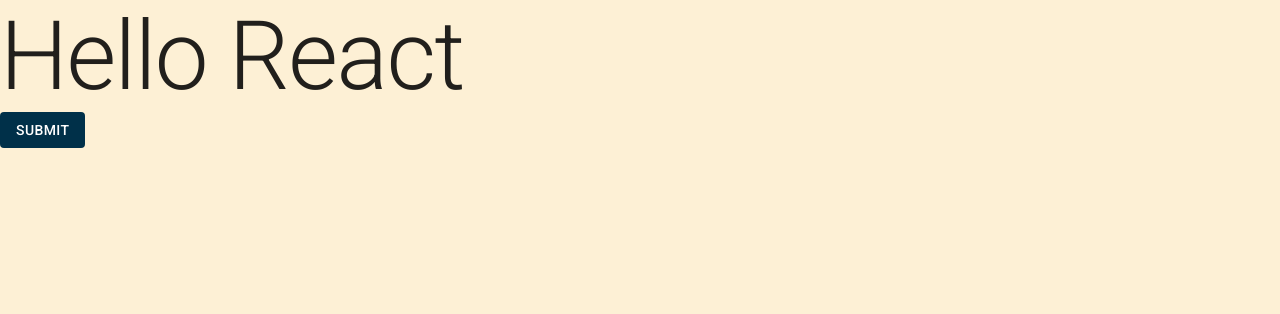
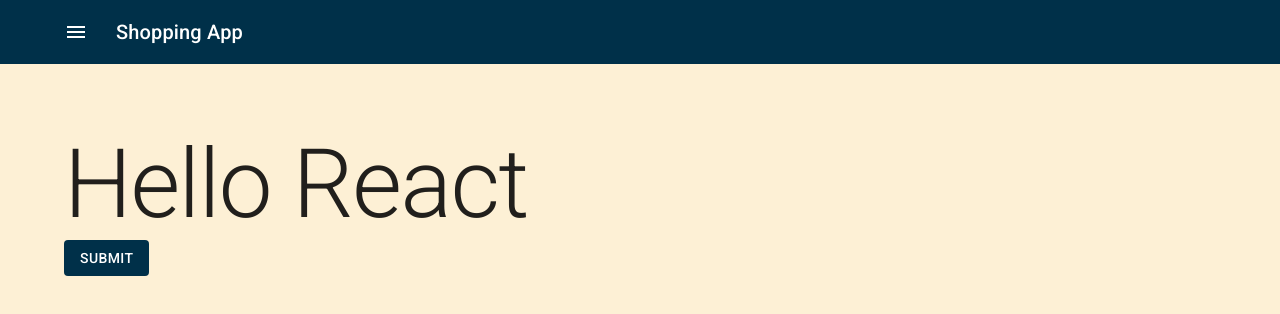
Before and after one commit to amoljagtap17/2024-react-shopping-app, a React (Vite) app: page / in a window 1280 px wide. Shown: the top 314 px of the page. Built offline with nearby package versions, Linux system fonts and the light colour scheme.

Commit message:
react-shopping-app: add navbar component

```diff
--- a/package.json
+++ b/package.json
@@ -18,7 +18,8 @@
     "@mui/icons-material": "^6.2.0",
     "@mui/material": "^6.2.0",
     "react": "^18.3.1",
-    "react-dom": "^18.3.1"
+    "react-dom": "^18.3.1",
+    "react-router": "^7.0.2"
   },
   "devDependencies": {
     "@eslint/js": "^9.15.0",
--- a/src/app/providers/index.tsx
+++ b/src/app/providers/index.tsx
@@ -1,16 +1,17 @@
 import { CssBaseline } from "@mui/material";
 import { ThemeProvider } from "@mui/material/styles";
 import { theme } from "app/mui/theme";
+import { AppRoutes } from "app/routes";
+import { BrowserRouter } from "react-router";
 
-interface IAppProviderProps {
-  children: React.ReactNode;
-}
-
-export function AppProvider({ children }: IAppProviderProps) {
+export function AppProvider() {
   return (
     <ThemeProvider theme={theme}>
       <CssBaseline />
-      {children}
+
+      <BrowserRouter>
+        <AppRoutes />
+      </BrowserRouter>
     </ThemeProvider>
   );
 }
--- /dev/null
+++ b/src/app/routes/index.tsx
@@ -0,0 +1,13 @@
+import { App } from "App";
+import { AppLayout } from "components/layout";
+import { Route, Routes } from "react-router";
+
+export function AppRoutes() {
+  return (
+    <Routes>
+      <Route element={<AppLayout />}>
+        <Route index element={<App />} />
+      </Route>
+    </Routes>
+  );
+}
--- /dev/null
+++ b/src/components/layout/Navbar/index.tsx
@@ -0,0 +1,55 @@
+import MenuIcon from "@mui/icons-material/Menu";
+import {
+  AppBar,
+  Box,
+  Container,
+  IconButton,
+  Toolbar,
+  Typography,
+} from "@mui/material";
+// import { CountDownTimer } from "./CountDownTimer";
+
+function Menu() {
+  return (
+    <IconButton
+      size="large"
+      edge="start"
+      color="inherit"
+      aria-label="menu"
+      sx={{ mr: 2 }}
+    >
+      <MenuIcon />
+    </IconButton>
+  );
+}
+
+export function Navbar() {
+  return (
+    <Box>
+      <AppBar position="static" square elevation={0}>
+        <Container maxWidth="lg">
+          <Toolbar disableGutters>
+            <Menu />
+            <Box
+              display="flex"
+              justifyContent="space-between"
+              alignItems="center"
+              flexGrow={1}
+            >
+              <Typography variant="h6" component="div">
+                Shopping App
+              </Typography>
+              <Box
+                width={100}
+                display="flex"
+                justifyContent="space-between"
+                alignItems="center"
+              ></Box>
+            </Box>
+          </Toolbar>
+        </Container>
+      </AppBar>
+      <Toolbar />
+    </Box>
+  );
+}
--- /dev/null
+++ b/src/components/layout/index.tsx
@@ -0,0 +1,17 @@
+import { Box, Container } from "@mui/material";
+import { Outlet } from "react-router";
+import { Navbar } from "./Navbar";
+
+export function AppLayout() {
+  return (
+    <Box display="flex" flexDirection="column" minHeight="100vh">
+      <Navbar />
+      <Container
+        maxWidth="lg"
+        sx={{ flexGrow: 1, position: "relative", height: "100%" }}
+      >
+        <Outlet />
+      </Container>
+    </Box>
+  );
+}
--- a/src/main.tsx
+++ b/src/main.tsx
@@ -1,12 +1,9 @@
 import { AppProvider } from "app/providers";
 import { StrictMode } from "react";
 import { createRoot } from "react-dom/client";
-import { App } from "./App.tsx";
 
 createRoot(document.getElementById("root")!).render(
   <StrictMode>
-    <AppProvider>
-      <App />
-    </AppProvider>
+    <AppProvider />
   </StrictMode>
 );
```
Also changed, not shown: 1 other file (tests, documents, lock files or other folders).
